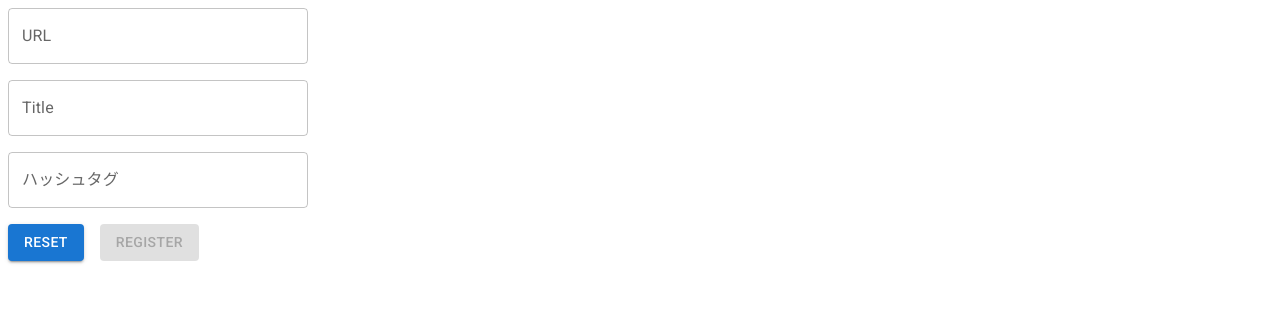
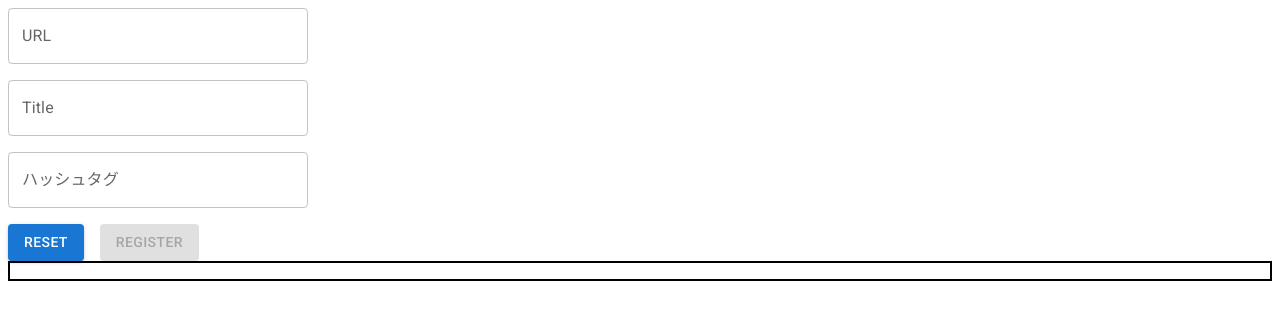
Before and after one commit to haru960197/YakusugiBookmark, a React (Create React App) app: page / in a window 1280 px wide. Shown: the top 320 px of the page. Built offline with nearby package versions, Linux system fonts and the light colour scheme.

Commit message:
[update] Local Storageに対応

```diff
--- a/src/components/App.js
+++ b/src/components/App.js
@@ -1,8 +1,11 @@
 import Register from './Register';
+import WebSiteList from './WebSiteList';
 import { useState } from 'react';
 
 function App() {
-  const [webSites, setWebSites] = useState([]);
+  const [webSites, setWebSites] = useState(
+    localStorage.getItem('webSites') ? JSON.parse(localStorage.getItem('webSites')) : []
+  );
   const [hashTags, setHashTags] = useState(
     [{name: "hoge", count: 1}, {name: "fuga", count: 3}/*{ name: '', count: 0 }*/]
   );
@@ -24,13 +27,26 @@ function App() {
     }
   }
 
+  function addWebSite(webSite) {
+    const newWebSites = [webSite, ...webSites];
+    setWebSites(newWebSites);
+    localStorage.setItem('webSites', JSON.stringify(newWebSites));
+  }
+
+  function deleteWebSite(webSite) {
+    const newWebSites = webSites.filter((web) => web !== webSite);
+    setWebSites(newWebSites);
+    localStorage.setItem('webSites', JSON.stringify(newWebSites));
+  }
+
   return (
     <div>
       <Register
-        registerWebSite={(webSite) => setWebSites([...webSites, webSite])}
+        registerWebSite={addWebSite}
         hashTags={hashTags}
         processHashTag={processHashTag}
       />
+      <WebSiteList webSites={webSites} deleteWebSite={deleteWebSite}/>
     </div>
   );
 }
```
